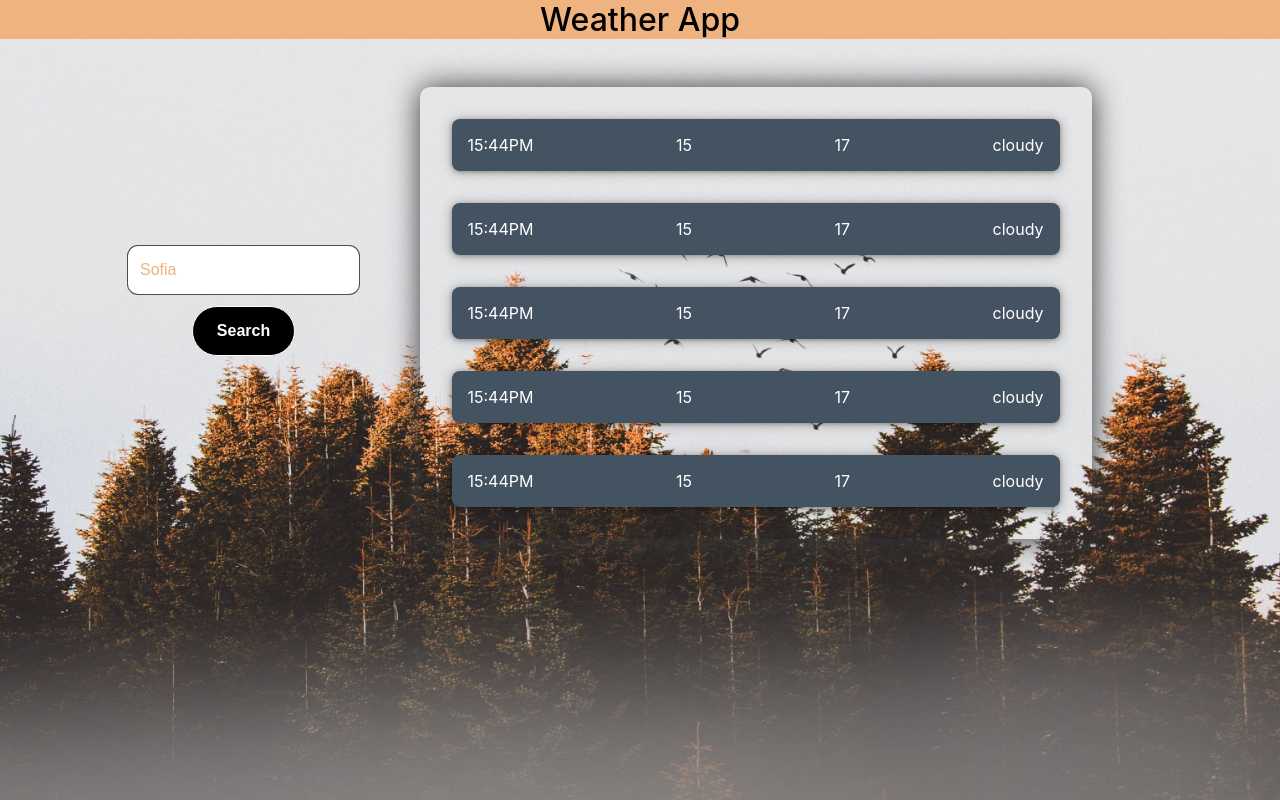
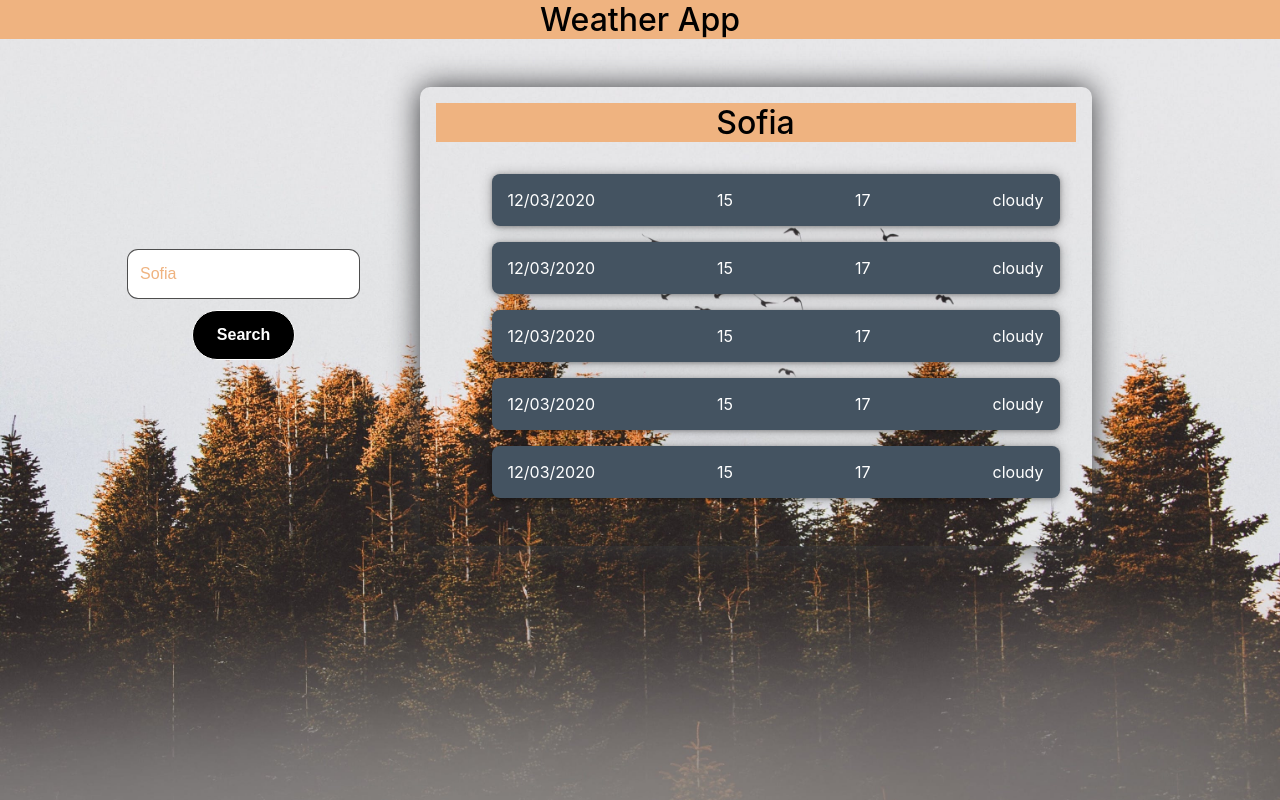
Before and after one commit to YanaAleksieva/weather-forecast-app, a React (Create React App) app: page / in a window 1280 px wide. Built offline with nearby package versions, Linux system fonts and the light colour scheme.

Commit message:
load weather list with array

```diff
--- a/src/components/weather/WeatherItem/WeatherItem.tsx
+++ b/src/components/weather/WeatherItem/WeatherItem.tsx
@@ -1,12 +1,19 @@
 import classes from "./WeatherItem.module.css";
 
-const WeatherItem = () => {
+type WeatherItemProps = {
+  date: string;
+  tempMin: string;
+  tempMax: string;
+  weatherDesc: string;
+};
+
+const WeatherItem = (props: WeatherItemProps) => {
   return (
     <li className={classes.item}>
-      <time>15:44PM</time>
-      <div>15</div>
-      <div>17</div>
-      <div>cloudy</div>
+      <div>{props.date}</div>
+      <div>{props.tempMin}</div>
+      <div>{props.tempMax}</div>
+      <div>{props.weatherDesc}</div>
     </li>
   );
 };
--- a/src/components/weather/WeatherList/WeatherList.module.css
+++ b/src/components/weather/WeatherList/WeatherList.module.css
@@ -1,4 +1,4 @@
-.list {
+.container {
   position: relative;
   display: flex;
   flex-direction: column;
@@ -14,6 +14,10 @@
   user-select: none;
 }
 
+.list {
+
+}
+
 .list::before {
   content: "";
   mix-blend-mode: difference;
--- a/src/components/weather/WeatherList/WeatherList.tsx
+++ b/src/components/weather/WeatherList/WeatherList.tsx
@@ -1,16 +1,32 @@
+import Heading from "../../ui/Heading";
 import WeatherItem from "../WeatherItem";
 
 import classes from "./WeatherList.module.css";
 
 const WeatherList = () => {
+  const weatherData = [
+    { date: "12/03/2020", tempMin: "15", tempMax: "17", weatherDesc: "cloudy" },
+    { date: "12/03/2020", tempMin: "15", tempMax: "17", weatherDesc: "cloudy" },
+    { date: "12/03/2020", tempMin: "15", tempMax: "17", weatherDesc: "cloudy" },
+    { date: "12/03/2020", tempMin: "15", tempMax: "17", weatherDesc: "cloudy" },
+    { date: "12/03/2020", tempMin: "15", tempMax: "17", weatherDesc: "cloudy" },
+  ];
+
   return (
-    <ul className={classes.list}>
-      <WeatherItem />
-      <WeatherItem />
-      <WeatherItem />
-      <WeatherItem />
-      <WeatherItem />
-    </ul>
+    <div className={classes.container}>
+      <Heading>Sofia</Heading>
+      <ul className={classes.list}>
+        {weatherData.map((day) => (
+          <WeatherItem
+            key={day.date}
+            date={day.date}
+            tempMin={day.tempMin}
+            tempMax={day.tempMax}
+            weatherDesc={day.weatherDesc}
+          />
+        ))}
+      </ul>
+    </div>
   );
 };
 
```
